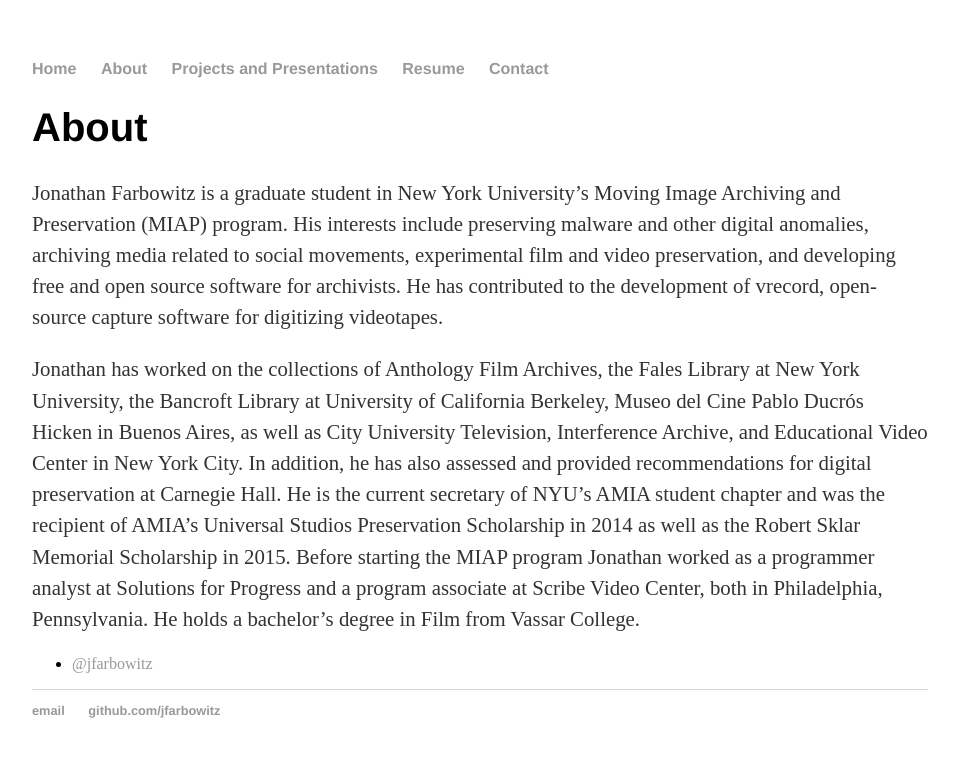
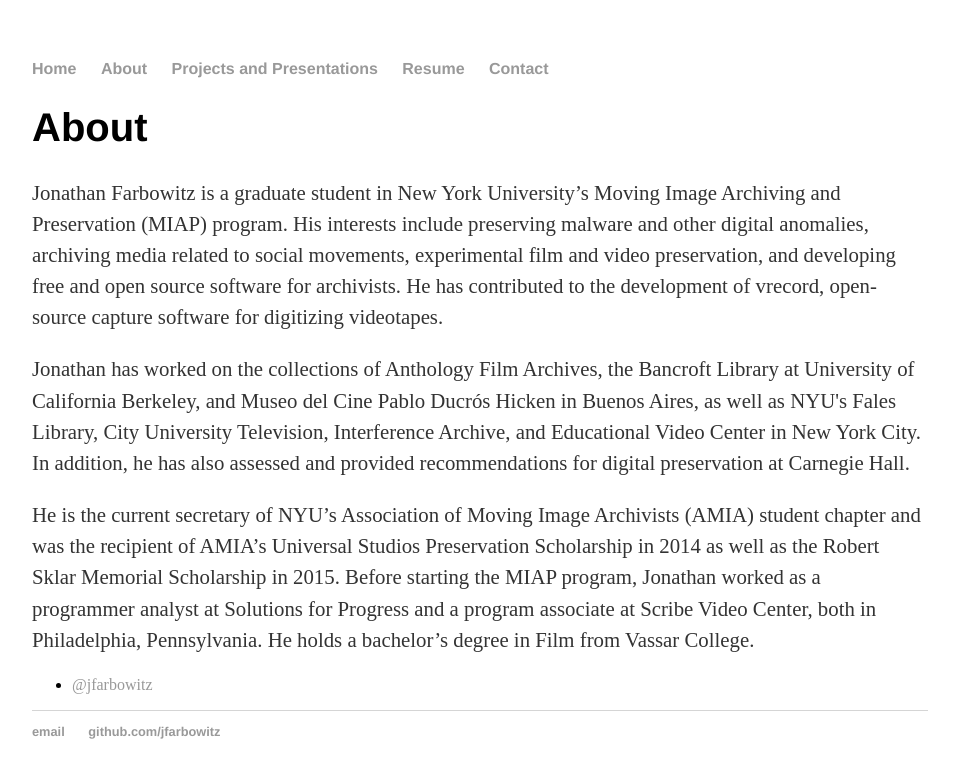
Before and after one commit to jfarbowitz/jfarbowitz.github.io, a Jekyll site: the page built from about/index.html, in a window 1280 px wide. Shown: the top 778 px of the page, without its empty margins (160-1118 px from the left). Built offline with Jekyll 4.4.1, drawn with Linux system fonts in a browser that asks for light colours.

Commit message:
Update index.html

```diff
--- a/about/index.html
+++ b/about/index.html
@@ -7,7 +7,8 @@
 			<h1>About</h1>
 	<p>Jonathan Farbowitz is a graduate student in New York University’s Moving Image Archiving and Preservation (MIAP) program. His interests include preserving malware and other digital anomalies, archiving media related to social movements, experimental film and video preservation, and developing free and open source software for archivists. He has contributed to the development of vrecord, open-source capture software for digitizing videotapes.</p>
 
-	<p>Jonathan has worked on the collections of Anthology Film Archives, the Fales Library at New York University, the Bancroft Library at University of California Berkeley, Museo del Cine Pablo Ducrós Hicken in Buenos Aires, as well as City University Television, Interference Archive, and Educational Video Center in New York City. In addition, he has also assessed and provided recommendations for digital preservation at Carnegie Hall. He is the current secretary of NYU’s AMIA student chapter and was the recipient of AMIA’s Universal Studios Preservation Scholarship in 2014 as well as the Robert Sklar Memorial Scholarship in 2015. Before starting the MIAP program Jonathan worked as a programmer analyst at Solutions for Progress and a program associate at Scribe Video Center, both in Philadelphia, Pennsylvania. He holds a bachelor’s degree in Film from Vassar College.</p>
+	<p>Jonathan has worked on the collections of Anthology Film Archives, the Bancroft Library at University of California Berkeley, and Museo del Cine Pablo Ducrós Hicken in Buenos Aires, as well as NYU's Fales Library, City University Television, Interference Archive, and Educational Video Center in New York City. In addition, he has also assessed and provided recommendations for digital preservation at Carnegie Hall.</p>
+	<p>He is the current secretary of NYU’s Association of Moving Image Archivists (AMIA) student chapter and was the recipient of AMIA’s Universal Studios Preservation Scholarship in 2014 as well as the Robert Sklar Memorial Scholarship in 2015. Before starting the MIAP program, Jonathan worked as a programmer analyst at Solutions for Progress and a program associate at Scribe Video Center, both in Philadelphia, Pennsylvania. He holds a bachelor’s degree in Film from Vassar College.</p>
 			<ul class="contacts">
 				<li><a href="https://twitter.com/jfarbowitz">@jfarbowitz</a></li>
 				</ul>
```
